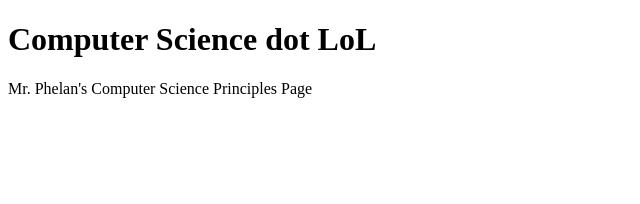
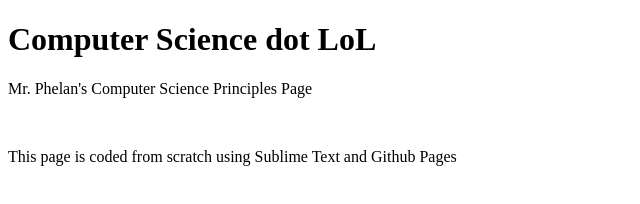
Before and after one commit to EpicPhelan/epicphelan.github.io, a plain HTML site: page index.html in a window 1280 px wide. Shown: the whole page, without its empty margins (0-640 px from the left). Drawn offline with Linux system fonts and the light colour scheme.

Commit message:
update to paragraph

```diff
--- a/index.html
+++ b/index.html
@@ -3,5 +3,7 @@
 <body>
 <h1>Computer Science dot LoL</h1>
 <p>Mr. Phelan's Computer Science Principles Page</p>
+</br>
+<p>This page is coded from scratch using Sublime Text and Github Pages</p>
 </body>
 </html>
```
